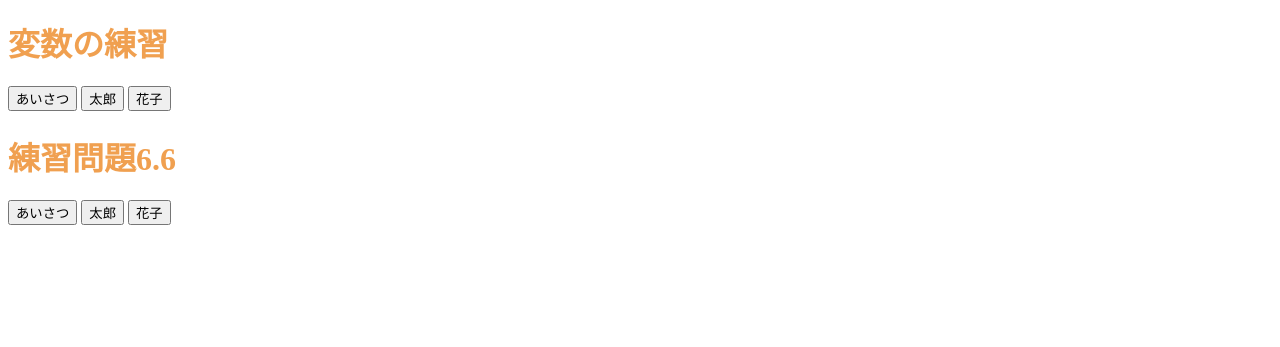
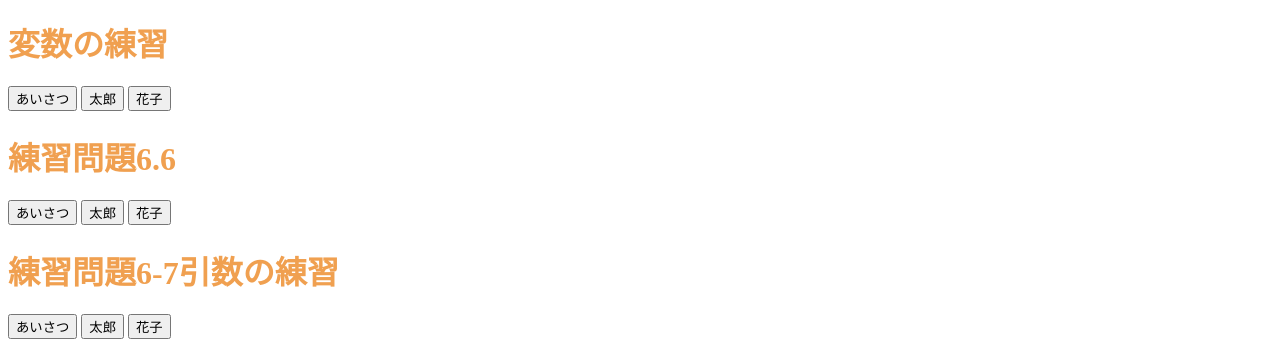
Before and after one commit to enndouryouta/enndouryouta, a plain HTML site: page index.html in a window 1280 px wide. Shown: the part 772-1119 px from the top of the page. Before the commit the page ends 1005 px from the top, so only its background shows below. Drawn offline with Linux system fonts and the light colour scheme.

Commit message:
Update index.html

```diff
--- a/index.html
+++ b/index.html
@@ -7,6 +7,7 @@
 
     <link rel="stylesheet" href="mystyle.css"><!--この行を追加-->
  <script src="ex6-5.js"></script>
+<script src="ex6-7.js"></script>
 </head>
             <body>
 
@@ -71,6 +72,9 @@
       <input  type="button" value="太郎" onclick="taro65();taro66()">
       <input  type="button" value="花子" onclick="hanako65();hanako66()">
 
-
+       <h1>練習問題6-7引数の練習</h1>
+       <input type="button" value="あいさつ" onclick="sayhello67();">
+       <input type="button" value="太郎" onclick="someone('太郎');">
+       <input type="button" value="花子" onclick="someone('花子');">
             </body>
             </html>
```
